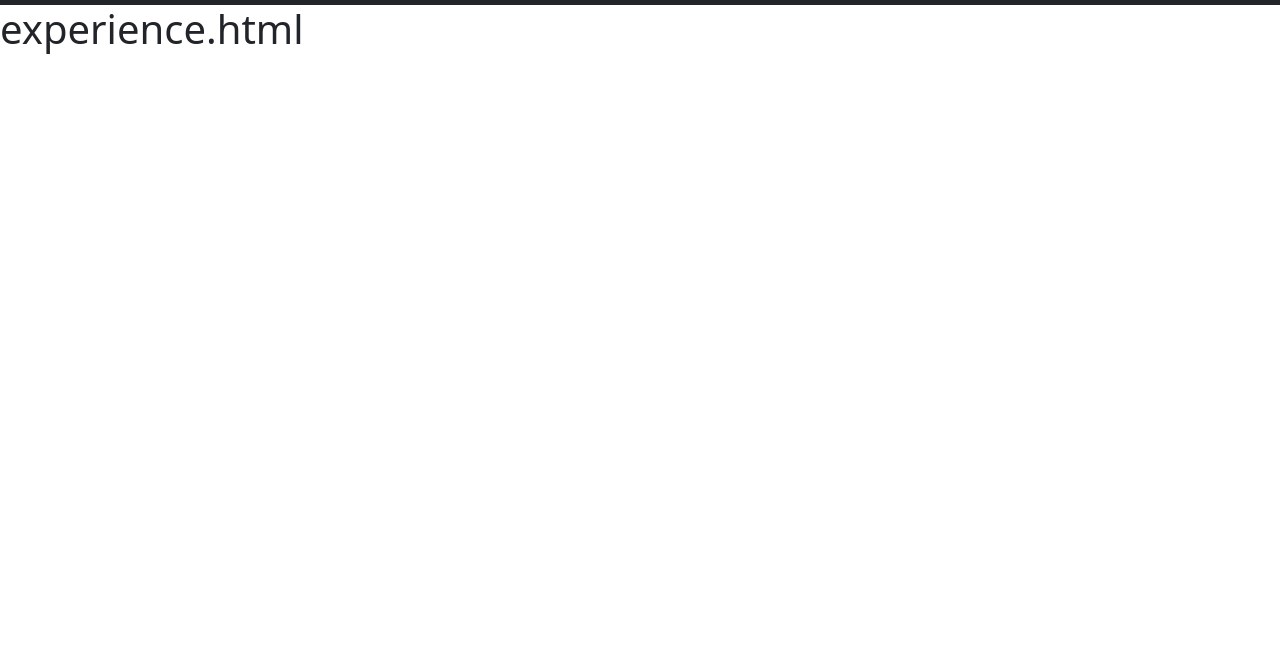
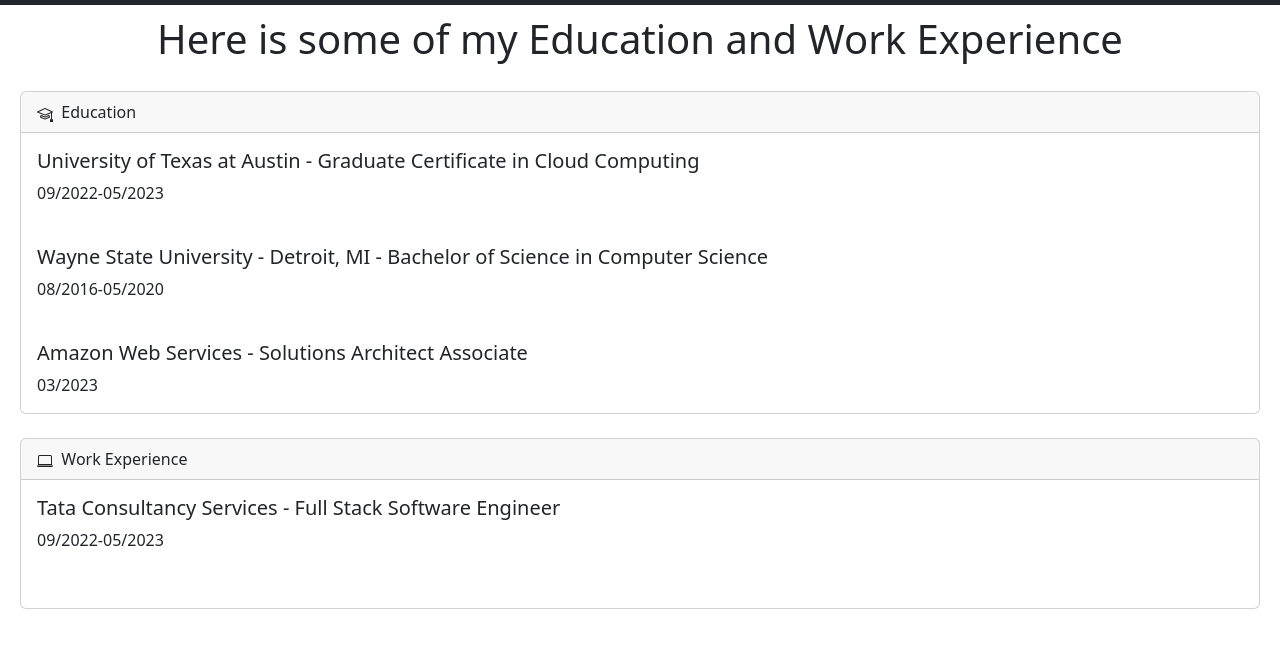
Before and after one commit to mbron770/My-Personal-Website, a plain HTML site: page experience.html in a window 1280 px wide. Shown: the part 67-714 px from the top of the page. Drawn offline with nearby package versions, Linux system fonts and the light colour scheme.

Commit message:
complete experience page

```diff
--- a/experience.html
+++ b/experience.html
@@ -40,7 +40,49 @@
             </ul>
         </div>
       </nav>
-    <h1>experience.html</h1>
-    <script src="script.js"></script>
+      <h1 id = "ExperienceHeader">Here is some of my Education and Work Experience</h1>
+      <div class = cards>
+        <div class="card">
+
+          <div class="card-header"> <svg xmlns="http://www.w3.org/2000/svg" width="16" height="16" fill="currentColor" class="bi bi-mortarboard" viewBox="0 0 16 16">
+            <path d="M8.211 2.047a.5.5 0 0 0-.422 0l-7.5 3.5a.5.5 0 0 0 .025.917l7.5 3a.5.5 0 0 0 .372 0L14 7.14V13a1 1 0 0 0-1 1v2h3v-2a1 1 0 0 0-1-1V6.739l.686-.275a.5.5 0 0 0 .025-.917l-7.5-3.5ZM8 8.46 1.758 5.965 8 3.052l6.242 2.913L8 8.46Z"/>
+            <path d="M4.176 9.032a.5.5 0 0 0-.656.327l-.5 1.7a.5.5 0 0 0 .294.605l4.5 1.8a.5.5 0 0 0 .372 0l4.5-1.8a.5.5 0 0 0 .294-.605l-.5-1.7a.5.5 0 0 0-.656-.327L8 10.466 4.176 9.032Zm-.068 1.873.22-.748 3.496 1.311a.5.5 0 0 0 .352 0l3.496-1.311.22.748L8 12.46l-3.892-1.556Z"/>
+          </svg>&nbsp;&nbsp;Education </div>
+          <div class="card-body">
+            <h5 class="card-title">University of Texas at Austin - Graduate Certificate in Cloud Computing</h5>
+            <p class="card-text">09/2022-05/2023</p>
+            <br>
+            <h5 class="card-title">Wayne State University - Detroit, MI - Bachelor of Science in Computer Science</h5>
+            <p class="card-text">08/2016-05/2020</p>
+            <br>
+            <h5 class="card-title">Amazon Web Services - Solutions Architect Associate</h5>
+            <p class="card-text">03/2023</p>
+
+          </div>
+        </div>
+        <br>
+
+        <div class="card">
+
+          <div class="card-header"> <svg xmlns="http://www.w3.org/2000/svg" width="16" height="16" fill="currentColor" class="bi bi-laptop" viewBox="0 0 16 16">
+            <path d="M13.5 3a.5.5 0 0 1 .5.5V11H2V3.5a.5.5 0 0 1 .5-.5h11zm-11-1A1.5 1.5 0 0 0 1 3.5V12h14V3.5A1.5 1.5 0 0 0 13.5 2h-11zM0 12.5h16a1.5 1.5 0 0 1-1.5 1.5h-13A1.5 1.5 0 0 1 0 12.5z"/>
+          </svg>&nbsp;&nbsp;Work Experience </div>
+          <div class="card-body">
+            <h5 class="card-title">Tata Consultancy Services - Full Stack Software Engineer</h5>
+            <p class="card-text">09/2022-05/2023</p>
+            <br>
+
+
+          </div>
+        </div>
+
+
+
+
+
+
+      </div>
+
+
   </body>
 </html>
--- a/script.js
+++ b/script.js
@@ -1,3 +1,19 @@
+/*document.body.onload = showIndexWelcomeText;
+
+function showIndexWelcomeText1() {
+    const welcomeParagraph = document.createElement("h1");
+    welcomeParagraph.setAttribute("id", "welcomeParagraph");
+    const welcomeParagraphText = document.createTextNode("I am Mordechai Bronfin" + "\nFull Stack Developer. AWS Solutions Architect. The Flatiron School Student.");
+    welcomeParagraph.appendChild(welcomeParagraphText);
+   /* welcomeParagraph.appendChild("br");
+    welcomeParagraph.appendChild("Full Stack Developer. AWS Solutions Architect. The Flatiron School Student.");
+
+    document.getElementById("indexWelcomeTextDiv").appendChild(welcomeParagraph);
+
+}*/
+
+
+
 function showIndexWelcomeTextH1() {
   const welcomeParagraph1 = document.createElement("h1");
   welcomeParagraph1.setAttribute("id", "welcomeParagraph1");
@@ -32,6 +48,29 @@ function addAboutParagraph2() {
   document.getElementById("indexWelcomeTextDiv").appendChild(aboutParagraph2);
 }
 
+function addExperienceTitle() {
+  const expTitle = document.createElement("h1");
+  expTitle.setAttribute("id", "expTitle");
+  expTitle.innerHTML = "Here is some of my Education and Work Experience";
+  document.getElementById("experienceTitle").appendChild(expTitle);
+}
+
+
+
+const page = window.open('experience.html')
+
+page.addEventListener('DOMContentLoaded', () => {
+  const expTitle = document.createElement("h1");
+  expTitle.setAttribute("id", "expTitle");
+  expTitle.innerHTML = "";
+  page.document.getElementById("experienceTitle").appendChild(expTitle);
+});
+
+
+
+
+
+
 showIndexWelcomeTextH1();
 showIndexWelcomeTextH2();
 addImageToIndex();
--- a/style.css
+++ b/style.css
@@ -58,3 +58,9 @@ text-align: left;
    /* margin-left: 80px; */
    text-align: center;
 }
+
+#experienceHeader {
+    /* margin-left: 80px; */
+    padding-top: 10px;
+    text-align: center;
+ }
```
